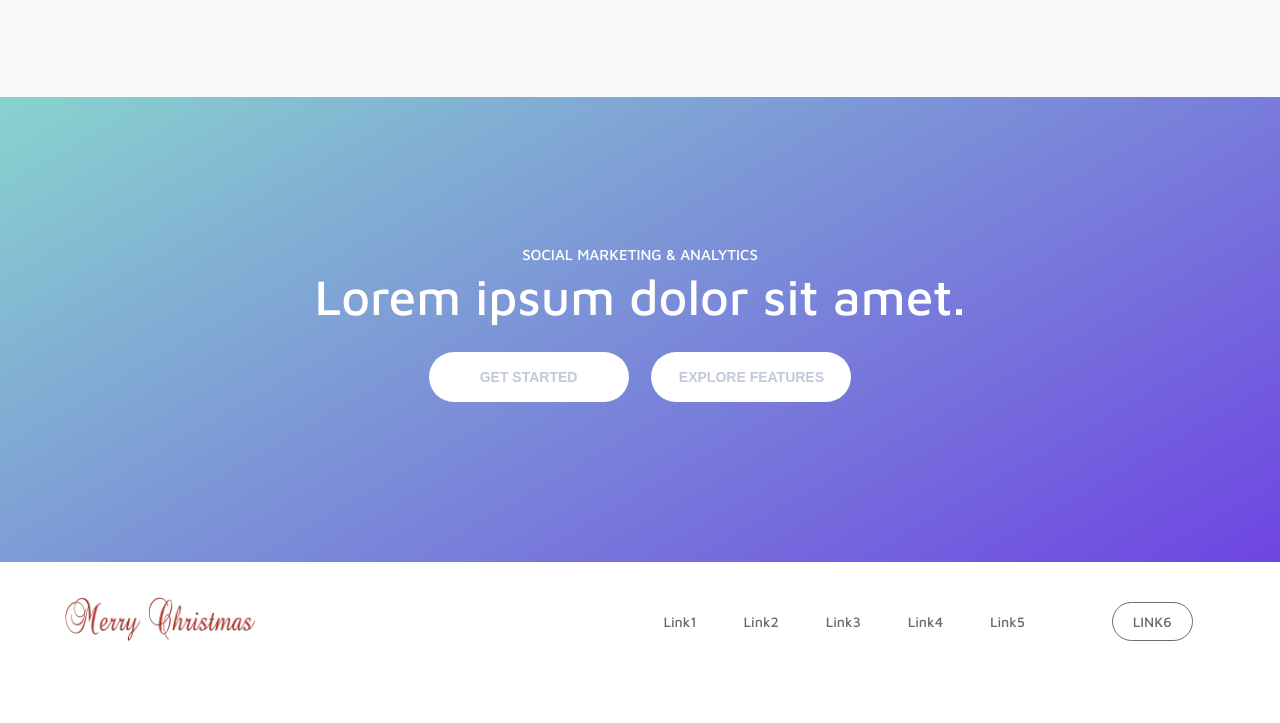
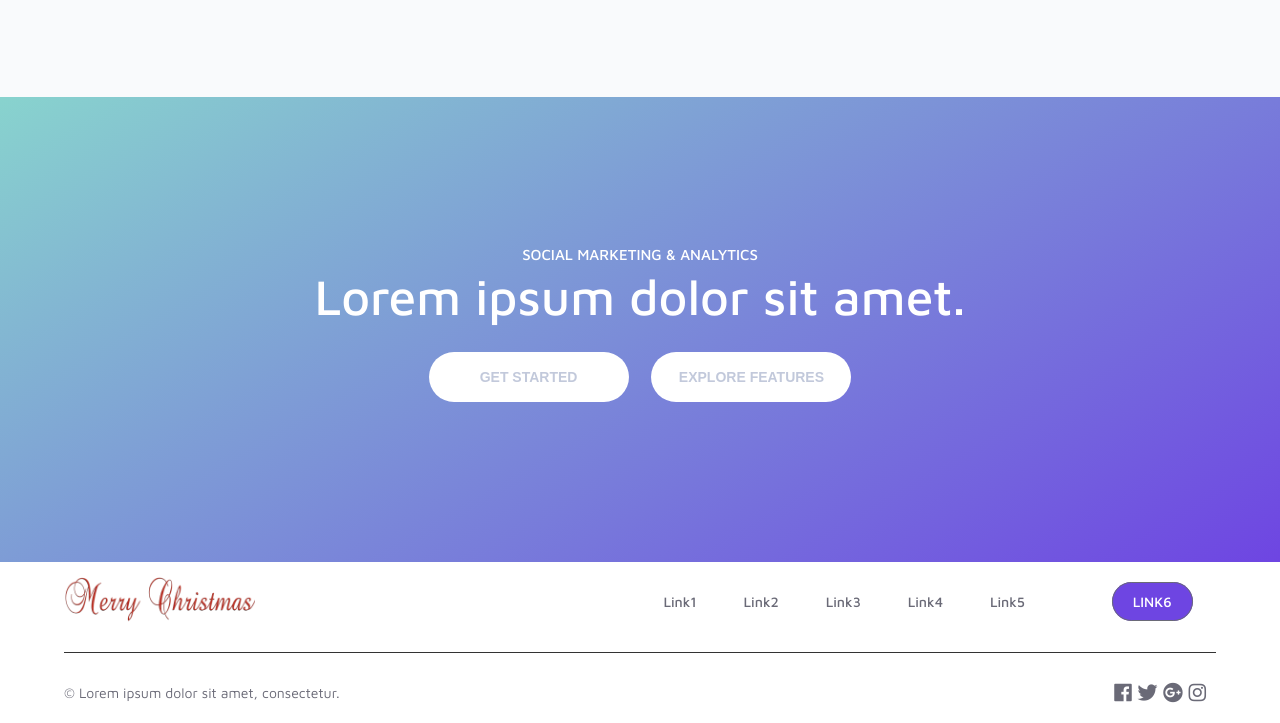
Before and after one commit to Elenakostenko/practice-flex, a website: page index.html in a window 1280 px wide. Shown: the part 1569-2292 px from the top of the page. Before the commit the page ends 2251 px from the top, so only its background shows below. Drawn offline with Linux system fonts and the light colour scheme.

Commit message:
work with footer

```diff
--- a/index.html
+++ b/index.html
@@ -7,6 +7,7 @@
     <title>Document</title>
     <link rel="stylesheet" href="reset.css">
     <link href="https://fonts.googleapis.com/css?family=Maven+Pro:400,500,700,900" rel="stylesheet">
+    <link rel="stylesheet" href="https://use.fontawesome.com/releases/v5.6.1/css/all.css" integrity="sha384-gfdkjb5BdAXd+lj+gudLWI+BXq4IuLW5IT+brZEZsLFm++aCMlF1V92rMkPaX4PP" crossorigin="anonymous">
     <link rel="stylesheet" href="scss/style.css">
 
 </head>
@@ -111,5 +112,17 @@
 
     </div>
 </div>
+<div class="line"></div>
+<div class="legal">
+    <div class="copy">
+        <p> &copy; Lorem ipsum dolor sit amet, consectetur.</p>
+    </div>
+    <div class="social-link">
+        <a href="#"><i class="fab fa-facebook"></i></a>
+        <a href="#"><i class="fab fa-twitter"></i></a>
+        <a href="#"><i class="fab fa-google-plus"></i></a>
+        <a href="#"><i class="fab fa-instagram"></i></a>
+    </div>
+</div>
 </body>
 </html>
--- a/scss/style.scss
+++ b/scss/style.scss
@@ -307,8 +307,9 @@ html {
   display: flex;
   justify-content: center;
 
+
   .footer {
-    height: 15vh;
+    height: 10vh;
     width: 90%;
     display: flex;
     justify-content: space-between;
@@ -334,6 +335,8 @@ html {
         }
         .footer-get-started {
           border: 1px solid #6a6a77;
+          background-color: #6e45e2;
+          color: #ffffff;
           padding: 10px 20px;
           border-radius: 100px;
           margin-left: 40px;
@@ -345,3 +348,33 @@ html {
   }
 
 }
+.line {
+  display: block;
+  width: 90%;
+  height: 1px;
+  background-color: #333333;
+  margin: 1rem auto;
+}
+
+  .legal {
+    padding: 20px 5%;
+    display: flex;
+    justify-content: space-between;
+    align-items: center;
+
+    .copy {
+      font-size: 1.4rem;
+      color: #6a6a77;
+    }
+
+    .social-link {
+      font-size: 2rem;
+      display: inline-block;
+      margin-right: 1rem;
+
+      .fab {
+        color: #6a6a77;
+
+      }
+    }
+  }
```
Also changed, not shown: scss/style.css.
